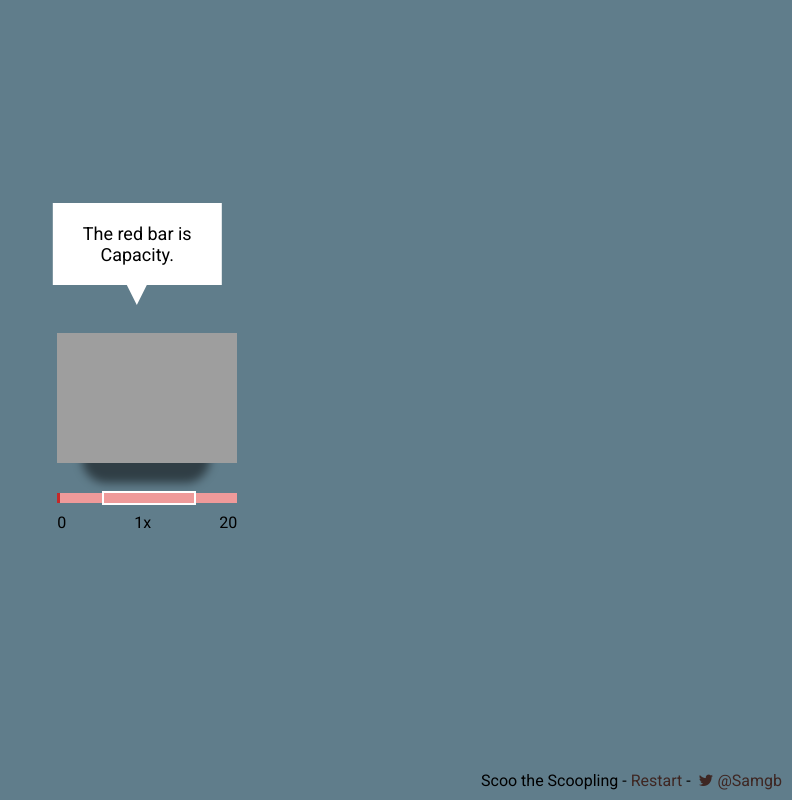
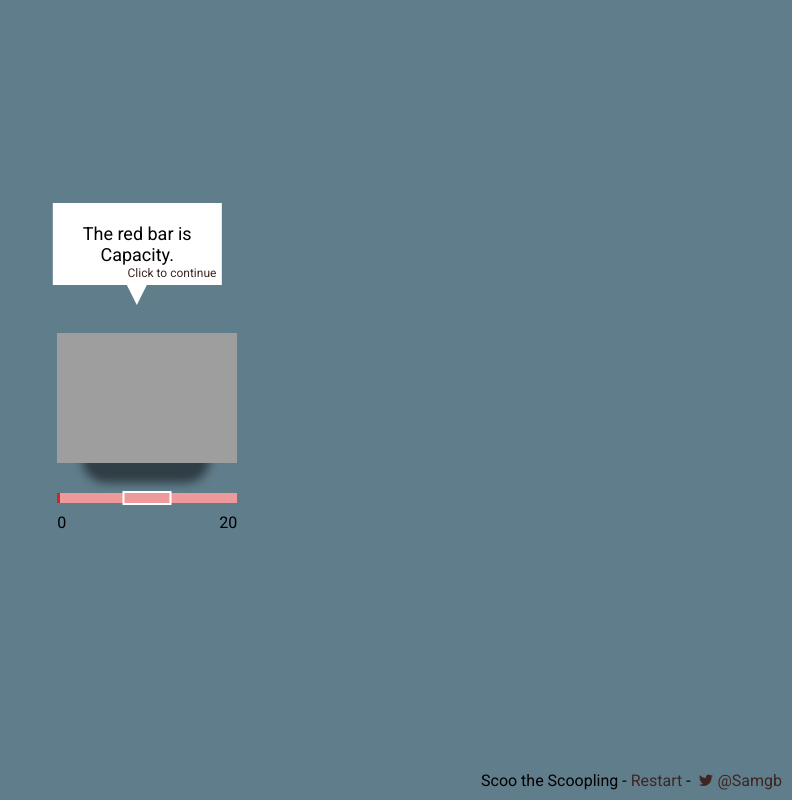
Before and after one commit to SPGB/Scoo, a plain HTML site: page index.html in a window 1280 px wide. Both pictures are taken after a click on the element 635 px from the left and 398 px from the top of the page. Shown: the whole page, without its empty margins (488-1280 px from the left). Drawn offline with nearby package versions, Linux system fonts and the light colour scheme; grey boxes are pictures that could not be loaded.

Commit message:
Click to continue tooltips, added feedback (1/2)

```diff
--- a/css/style.css
+++ b/css/style.css
@@ -39,12 +39,23 @@ a {
     position: absolute;
     top: -30px;
     transform: translateX(-50%);
-    pointer-events: none;
     -ms-user-select: none;
     -moz-user-select: none;
     -webkit-user-select: none;
     user-select: none;
     z-index: 2;
+}
+.tooltip[is_sticky="true"] {
+    cursor: pointer;
+}
+
+.tooltip[is_sticky="true"]::before {
+    bottom: 5px;
+    color: #3e2723;
+    content: "Click to continue";
+    font-size: 12px;
+    position: absolute;
+    right: 5px;
 }
 .tooltip::after {
     border-left: 10px solid transparent;
@@ -120,12 +131,13 @@ a {
 }
 .scoo_steam_middle {
     position: absolute;
-    width: 50%;
+    width: 25%;
     height: 10px;
-    left: 25%;
+    left: 50%;
     border: 2px solid #fff;
     top: -2px;
     z-index: 2;
+    transform: translateX(-50%);
 }
 .steam_numbers {
     font-size: 16px;
--- a/game.js
+++ b/game.js
@@ -11,7 +11,10 @@ var scoo = {
 	achievements: [],
 	upgrades: [],
 	upgrades_to_show: 1,
-	start_time: new Date()
+	start_time: new Date(),
+	multiplier_width: 25,
+	multiplier_bonus: 0.5,
+	is_showing_multiplier: false
 };
 var upgrades = [
 	{
@@ -149,16 +152,23 @@ var upgrades = [
 ];
 var steam_multiplier = 1;
 var is_stickied = false;
+var alert_queue = [];
+var bar_colors = [];
+
 $(function () {
 	load_game();
 	if (scoo.total_points === 0) {
 		alert('Click Me!');
+		$('.scoo_steam_container').hide();
 	}
 	setInterval(update_frame, 1000);
 	setInterval(save_game, 5000);
 	setInterval(update, 100);
 	$('.clear').click(function () {
 		clear_game();
+	});
+	$('body').on('click', '.tooltip', function () {
+		alert_dismiss();
 	});
 	$('.scoo').click(function () {
 		click();
@@ -217,39 +227,47 @@ function update_frame() {
 			}
 		}
 	}
+
+	$('.scoo_steam_middle').css('width', scoo.multiplier_width + '%');
 }
 function update() {
 	if (is_stickied) return false;
 
-	if (scoo.steam > 0) {
+	if (scoo.steam > 0 && scoo.total_points > 0) {
 		scoo.steam -= scoo.steam_increment / 10;
-
+		if (scoo.steam < 0) scoo.steam = 0;
 		var percent = scoo.steam / scoo.steam_cap / 0.01;
-		if (percent > 100) percent = 100;
-		if (percent > 25 && percent < 75) {
+		if (percent > 100) {
+			percent = 100;
+		}
+		if (percent > 50 - (scoo.multiplier_width / 2) && percent < 50 + (scoo.multiplier_width / 2)) {
 			steam_multiplier = 2;
+			if (!scoo.is_showing_multiplier) {
+				$('.steam_multiplier').show();
+				scoo.is_showing_multiplier = true;
+				alert('This is the multiplier box.', true);
+				alert('Getting Scoo\'s capacity bar within the box gives a bonus.', true);
+			}
 		} else {
 			steam_multiplier = 1;
 		}
+		if (percent > 90) {
+			steam_multiplier = 0;
+		}
+		if (!scoo.is_showing_multiplier) {
+			$('.steam_multiplier').hide();
+		}
 		$('.scoo_steam').attr('x-percent', percent).css('width', percent + '%');
-
 		$('.scoo_steam_container').show();
 		if (scoo.achievements.indexOf('Discovered Capacity') == -1) {
 			alert('The red bar is Capacity.', true);
-			setTimeout(function () {
-				alert(' It heats up over time, preventing Scoo from getting points.', true);
-			}, 4000);
-			setTimeout(function () {
-				alert_dismiss();
-			}, 9000);
+			alert(' It heats up over time, preventing Scoo from getting points.', true);
 			scoo.achievements.push('Discovered Capacity');
 			return;
 		}
 		$('.steam_current')[0].textContent = Math.floor(scoo.steam);
 		$('.steam_cap')[0].textContent = Math.floor(scoo.steam_cap);
-		$('.steam_multiplier')[0].textContent = steam_multiplier + 'x';
-	} else {
-		$('.scoo_steam_container').hide();
+		if (scoo.is_showing_multiplier) $('.steam_multiplier')[0].textContent = steam_multiplier + 'x';
 	}
 
 	if (scoo.points > 0) {
@@ -319,7 +337,6 @@ function upgrade_click(id) {
 }
 function click() {
 	if (is_stickied) return false;
-	if (scoo.steam + (scoo.points_increment / 2) > scoo.steam_cap) return;
 
 	scoo.points += steam_multiplier * scoo.points_increment;
 	scoo.total_points += steam_multiplier * scoo.points_increment;
@@ -343,13 +360,19 @@ function click() {
 	}
 }
 function alert(msg, is_sticky) {
-	alert_dismiss(1);
 	if (is_sticky) {
+		if (is_stickied) {
+			alert_queue.push(msg);
+			return false;
+		}
 		is_stickied = true;
+	} else {
+		alert_dismiss(1);
 	}
 	var elem = $('<div />', {
 		'class': 'tooltip',
-		text: msg
+		text: msg,
+		is_sticky: is_sticky
 	});
 	$('.scoo_container').prepend(elem);
 	return false;
@@ -360,6 +383,9 @@ function alert_dismiss(speed) {
 		$(this).remove();
 	});
 	is_stickied = false;
+	if (alert_queue.length > 0) {
+		alert(alert_queue.splice(0, 1), true);
+	}
 }
 function save_game() {
 	localStorage.setItem('scoo', btoa( JSON.stringify(scoo) ));
```
Also changed, not shown: 1 other file.
